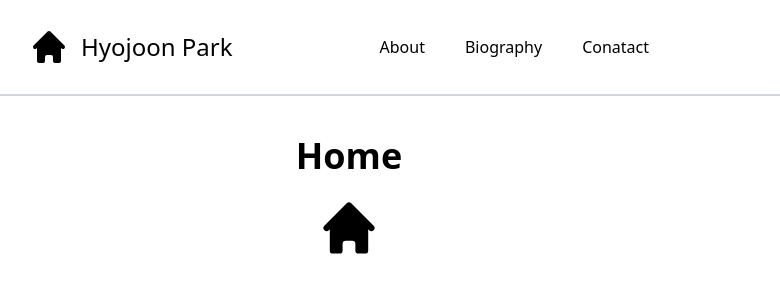
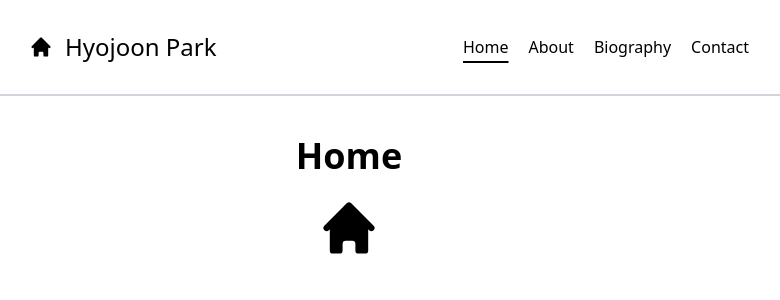
Before and after one commit to hjparrk/my-blog, a Next.js app: page / in a window 1280 px wide. Shown: the top 300 px of the page, without its empty margins (291-1071 px from the left). Built offline with nearby package versions, Linux system fonts and the light colour scheme.

Commit message:
add underline on nav links for seeing current page

```diff
--- a/components/layout/layout.js
+++ b/components/layout/layout.js
@@ -1,9 +1,10 @@
-import Router, { useRouter } from "next/router";
+import { useRouter } from "next/router";
 import { motion } from "framer-motion";
 import NavigationBar from "./navigation-bar/navigation-bar";
 
 function Layout(props) {
   const router = useRouter();
+  const path = router.asPath;
 
   return (
     <>
@@ -13,7 +14,7 @@ function Layout(props) {
         animate={{ opacity: 1 }}
         exit={{ opacity: 0 }}
       >
-        <NavigationBar />
+        <NavigationBar path={path} />
         <main>{props.children}</main>
       </motion.div>
     </>
--- a/components/layout/navigation-bar/home-link.js
+++ b/components/layout/navigation-bar/home-logo.js
@@ -1,11 +1,11 @@
 import Link from "next/link";
 import { HomeIcon } from "@heroicons/react/solid";
 
-function HomeLink() {
+function HomeLogo() {
   return (
     <div className={styles.logo}>
       <Link href="/">
-        <HomeIcon className="w-10 h-10" />
+        <HomeIcon className="w-6 h-6" />
       </Link>
       <Link href="/">
         <h2 className="pl-3">Hyojoon Park</h2>
@@ -18,4 +18,4 @@ const styles = {
   logo: "text-2xl flex items-center justify-start",
 };
 
-export default HomeLink;
+export default HomeLogo;
--- a/components/layout/navigation-bar/nav-links.js
+++ b/components/layout/navigation-bar/nav-links.js
@@ -1,19 +1,34 @@
 import Link from "next/link";
 
 function NavLinks(props) {
-  const { links } = props;
+  const { links, activePathTitle } = props;
 
   return (
     <ul className={styles.linkContainer}>
       {links.map((link) => (
-        <li key={link.title} className="px-5">
-          {<Link href={link.href}>{link.title}</Link>}
+        <li key={link.title} className={styles.link}>
+          {
+            <Link href={link.href}>
+              <a
+                className={`${
+                  activePathTitle === link.title
+                    ? " underline underline-offset-8 decoration-black decoration-2"
+                    : ""
+                }`}
+              >
+                {link.title}
+              </a>
+            </Link>
+          }
         </li>
       ))}
     </ul>
   );
 }
 
-const styles = { linkContainer: "flex flex-row" };
+const styles = {
+  linkContainer: "flex flex-row",
+  link: "pl-5",
+};
 
 export default NavLinks;
--- a/components/layout/navigation-bar/navigation-bar.js
+++ b/components/layout/navigation-bar/navigation-bar.js
@@ -1,7 +1,11 @@
-import HomeLink from "./home-link";
+import HomeLogo from "./home-logo";
 import NavLinks from "./nav-links";
 
 const routes = [
+  {
+    href: "/",
+    title: "Home",
+  },
   {
     href: "/about",
     title: "About",
@@ -12,22 +16,27 @@ const routes = [
   },
   {
     href: "/contact",
-    title: "Conatact",
+    title: "Contact",
   },
 ];
 
-function NavigationBar() {
+function NavigationBar(props) {
+  const { path } = props;
+
+  const activePath = routes.find((route) => route.href === path);
+  const activePathTitle = activePath.title;
+
   return (
     <div className={styles.navbar}>
-      <HomeLink />
-      <NavLinks links={routes} />
+      <HomeLogo />
+      <NavLinks links={routes} activePathTitle={activePathTitle} />
     </div>
   );
 }
 
 const styles = {
   navbar:
-    "flex flex-row px-80 h-24 items-center justify-between bg-white border-b-2 border-gray-300 mb-10",
+    "flex flex-row pl-80 pr-60 h-24 items-center justify-between bg-white border-b-2 border-gray-300 mb-10",
 };
 
 export default NavigationBar;
```
